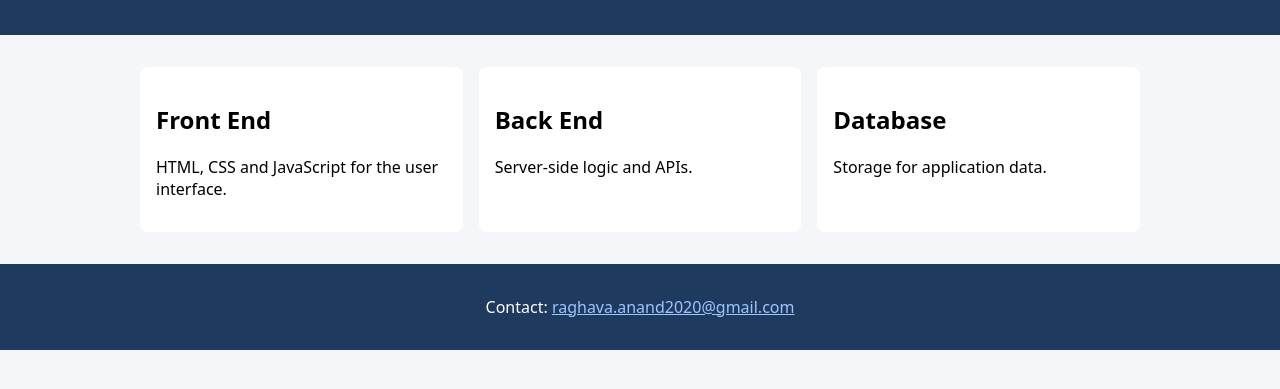
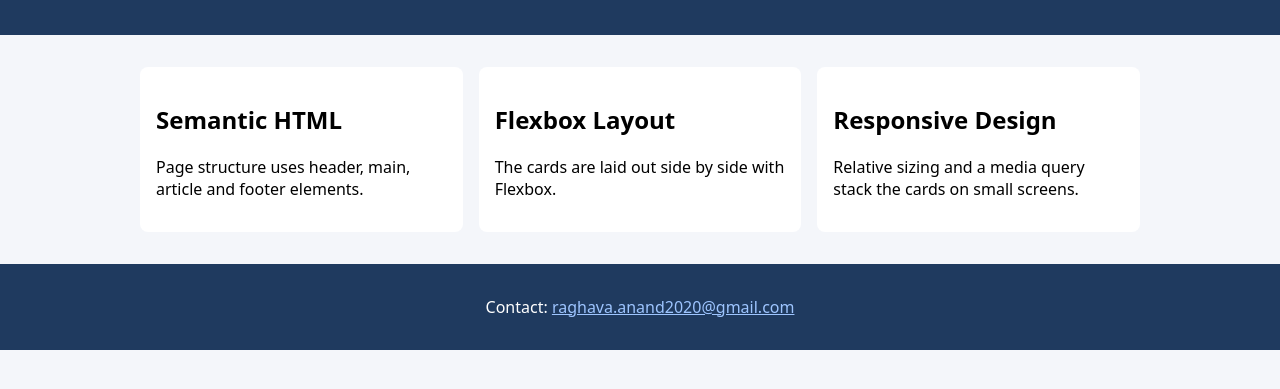
Before and after one commit to NOTtaLEMON/sem3-skill-lab, a plain HTML site: page index.html in a window 1280 px wide. Shown: the part 83-472 px from the top of the page. Drawn offline with Linux system fonts and the light colour scheme.

Commit message:
Describe only features the page actually has
Co-Authored-By: Claude Sonnet 5.5 <noreply@anthropic.com>

```diff
--- a/index.html
+++ b/index.html
@@ -13,16 +13,16 @@
 
   <main>
     <article>
-      <h2>Front End</h2>
-      <p>HTML, CSS and JavaScript for the user interface.</p>
+      <h2>Semantic HTML</h2>
+      <p>Page structure uses header, main, article and footer elements.</p>
     </article>
     <article>
-      <h2>Back End</h2>
-      <p>Server-side logic and APIs.</p>
+      <h2>Flexbox Layout</h2>
+      <p>The cards are laid out side by side with Flexbox.</p>
     </article>
     <article>
-      <h2>Database</h2>
-      <p>Storage for application data.</p>
+      <h2>Responsive Design</h2>
+      <p>Relative sizing and a media query stack the cards on small screens.</p>
     </article>
   </main>
 
```
